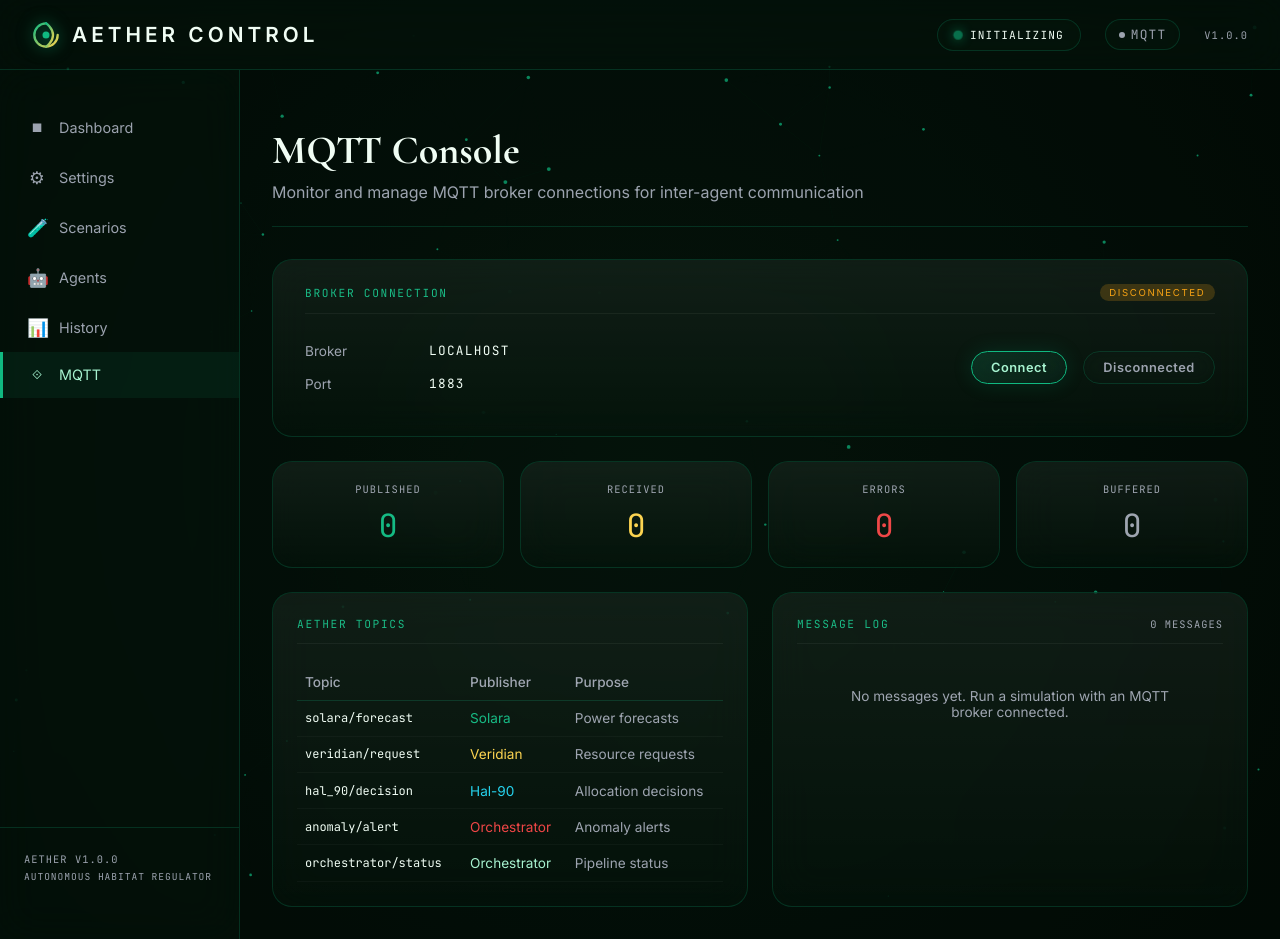
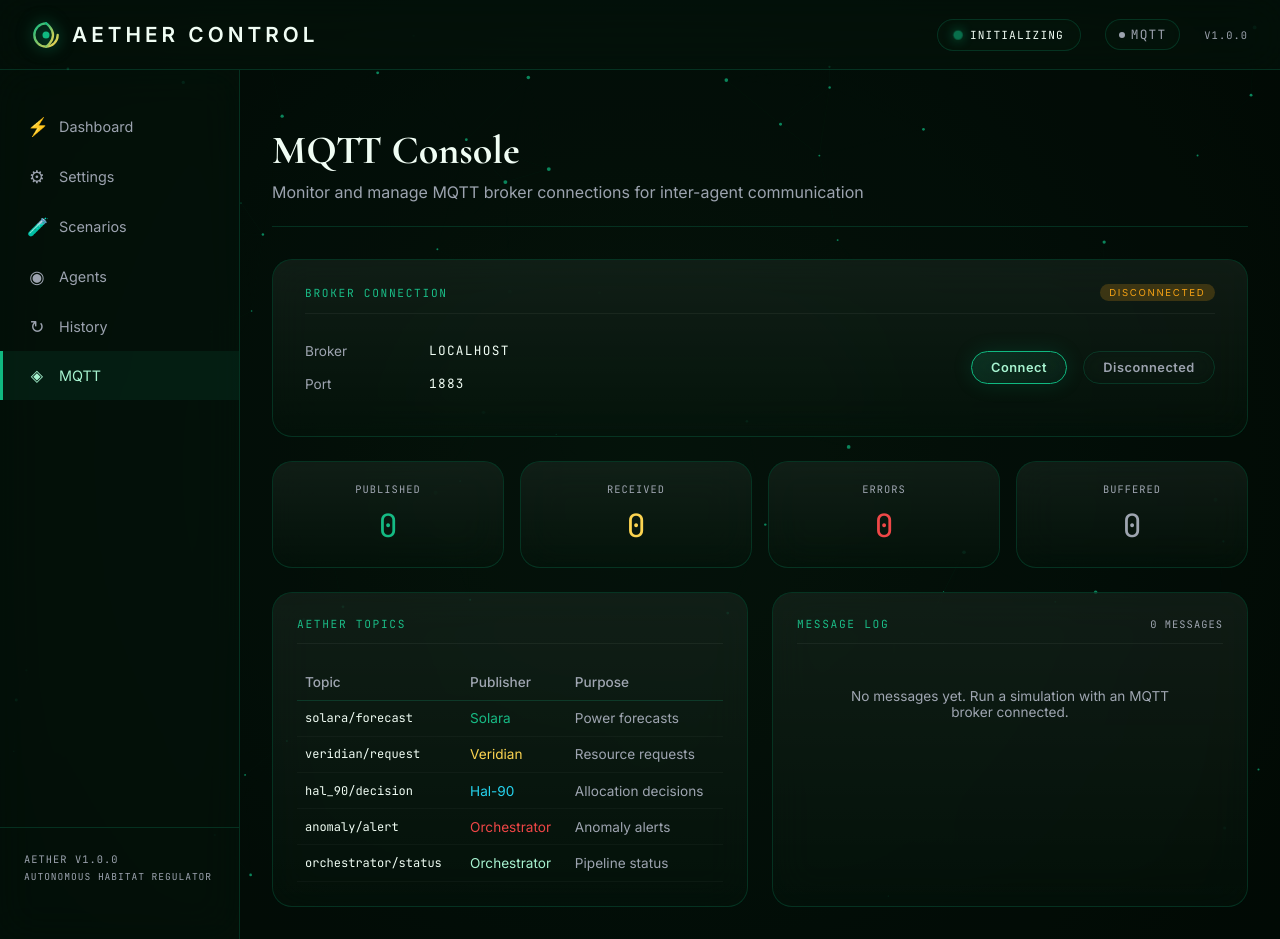
Before and after one commit to ravikumarve/Aether, a FastAPI app: page /mqtt in a window 1280 px wide. Run offline with FastAPI, Linux system fonts and the light colour scheme.

Commit message:
refactor(nav): replace sidebar emoji icons with clean monochrome symbols
- Dashboard: ■ black square → ⚡ lightning (operational energy)
- Agents: 🤖 robot emoji → ◉ dotted circle (agent coordination target)
- History: 📊 chart emoji → ↻ cycle arrow (simulation replay)
- MQTT: ⟐ small diamond → ◈ diamond (consistent size, cleaner)

All icons now use monochrome Unicode symbols that render consistently
and match the glassmorphism tech aesthetic.

```diff
--- a/src/templates/layout.html
+++ b/src/templates/layout.html
@@ -1082,7 +1082,7 @@
                 <a class="nav-item" :class="{ 'active': activeNav === 'dashboard' }"
                    hx-get="/dashboard" hx-target="#main-content" hx-swap="innerHTML" hx-push-url="true"
                    @click="activeNav = 'dashboard'">
-                    <span class="nav-icon">■</span> Dashboard
+                    <span class="nav-icon">⚡</span> Dashboard
                 </a>
                 <a class="nav-item" :class="{ 'active': activeNav === 'settings' }"
                    hx-get="/settings" hx-target="#main-content" hx-swap="innerHTML" hx-push-url="true"
@@ -1097,17 +1097,17 @@
                 <a class="nav-item" :class="{ 'active': activeNav === 'agents' }"
                    hx-get="/agents" hx-target="#main-content" hx-swap="innerHTML" hx-push-url="true"
                    @click="activeNav = 'agents'">
-                    <span class="nav-icon">🤖</span> Agents
+                    <span class="nav-icon">◉</span> Agents
                 </a>
                 <a class="nav-item" :class="{ 'active': activeNav === 'history' }"
                    hx-get="/history" hx-target="#main-content" hx-swap="innerHTML" hx-push-url="true"
                    @click="activeNav = 'history'">
-                    <span class="nav-icon">📊</span> History
+                    <span class="nav-icon">↻</span> History
                 </a>
                 <a class="nav-item" :class="{ 'active': activeNav === 'mqtt' }"
                    hx-get="/mqtt" hx-target="#main-content" hx-swap="innerHTML" hx-push-url="true"
                    @click="activeNav = 'mqtt'">
-                    <span class="nav-icon" style="font-size:0.8rem;">⟐</span> MQTT
+                    <span class="nav-icon" style="font-size:1rem;">◈</span> MQTT
                 </a>
             </nav>
             <div style="padding: 1.5rem; border-top: 1px solid var(--glass-border);">
```
